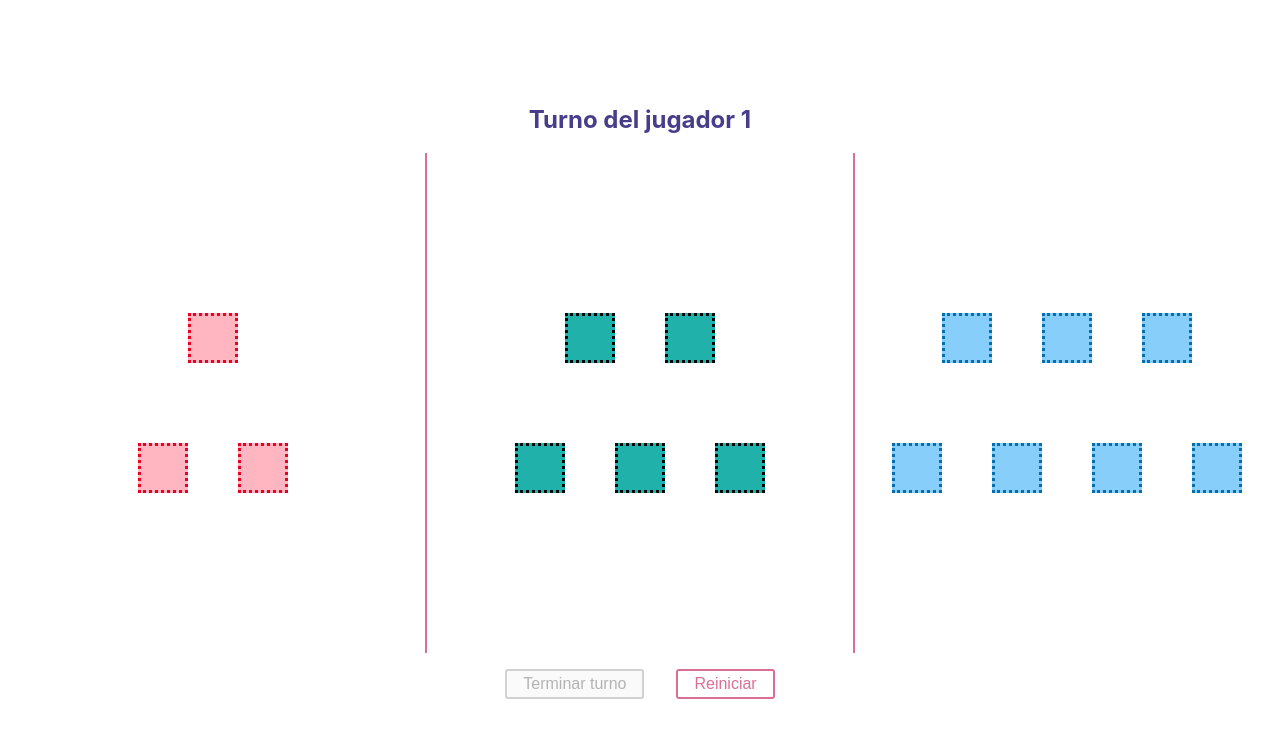
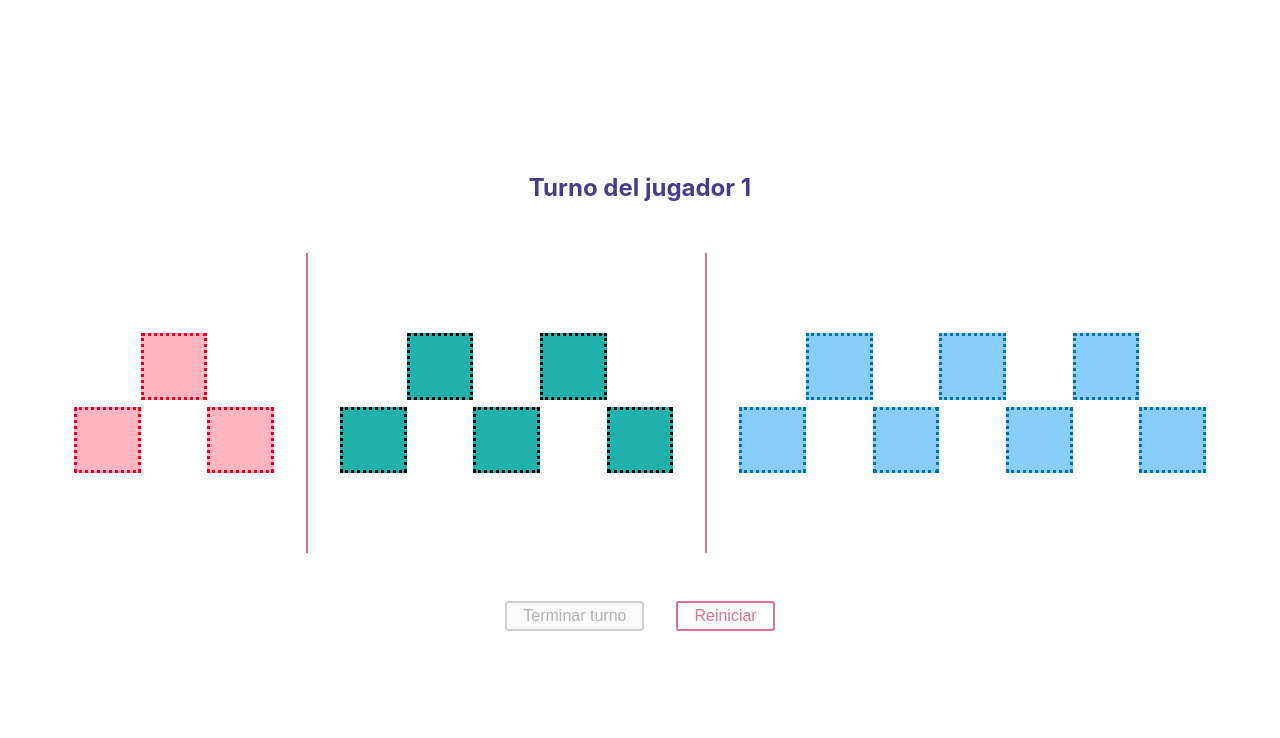
Before and after one commit to sebasvega95/remove-squares-game, a React (Create React App) app: page / in a window 1280 px wide. Shown: the top 738 px of the page. Built offline with nearby package versions, Linux system fonts and the light colour scheme.

Commit message:
better sizing

```diff
--- a/src/components/Game.tsx
+++ b/src/components/Game.tsx
@@ -93,6 +93,7 @@ export default function Game({ numItemsPerGroup }: Props) {
   let gameOver = checkGameOver(state.itemsRemovedPerGroup);
   return (
     <>
+      <div>
         <h2
           style={{
             color: gameOver
@@ -105,6 +106,7 @@ export default function Game({ numItemsPerGroup }: Props) {
             ? `Juego terminado! Jugador ${2 - state.currentPlayer} gana!`
             : `Turno del jugador ${state.currentPlayer + 1}`}
         </h2>
+      </div>
       <GameContainer>
         {state.itemsRemovedPerGroup.map((items, group) => (
           <Group key={`group-${group}`}>
@@ -178,23 +180,22 @@ const Button = styled.button`
 
 const GameContainer = styled.div`
   display: flex;
-  min-height: 500px;
-  min-width: 100%;
-  flex-direction: row;
-  justify-content: space-around;
+  min-height: 300px;
+  align-self: stretch;
+  flex-flow: row wrap;
+  justify-content: center;
+  margin: 2em;
 `;
 
 const Group = styled.div`
   display: flex;
-  flex: 1;
-  padding: 10em 1em;
+  max-height: 10em;
+  padding: 5em 2em;
   justify-content: center;
+  align-items: stretch;
+  flex-flow: row wrap;
 
-  &:first-child {
-    border-right: 2px solid palevioletred;
-  }
-
-  &:last-child {
+  & + & {
     border-left: 2px solid palevioletred;
   }
 `;
@@ -205,8 +206,8 @@ interface ItemProps {
   canRemove: boolean;
 }
 const Item = styled.button`
-  min-height: 50px;
-  min-width: 50px;
+  height: 5em;
+  width: 5em;
   background-color: ${({ removed, color }: ItemProps) =>
     removed ? "white" : color};
   border: 3px dotted
```
Lines whose indentation alone changed are shown as unchanged.
